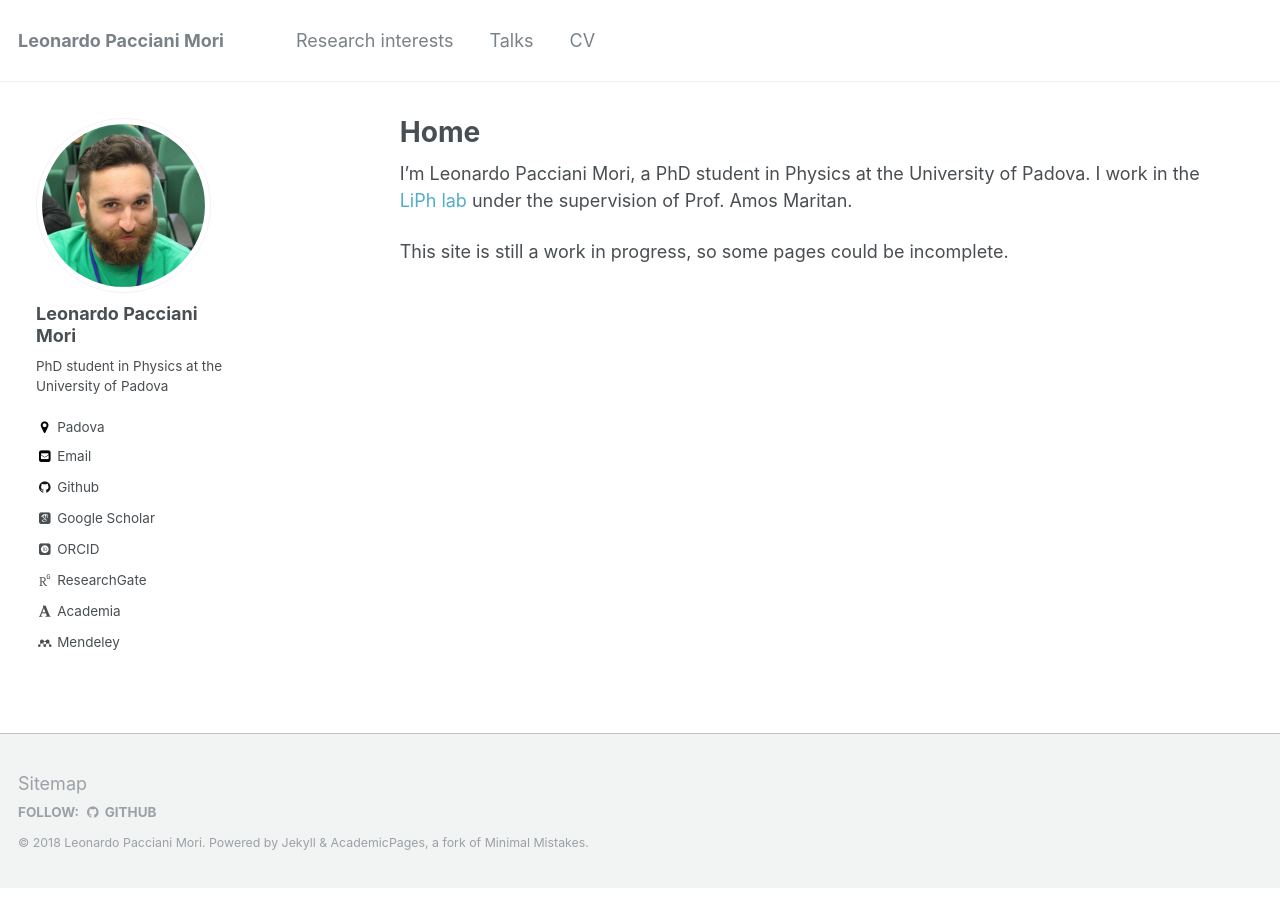
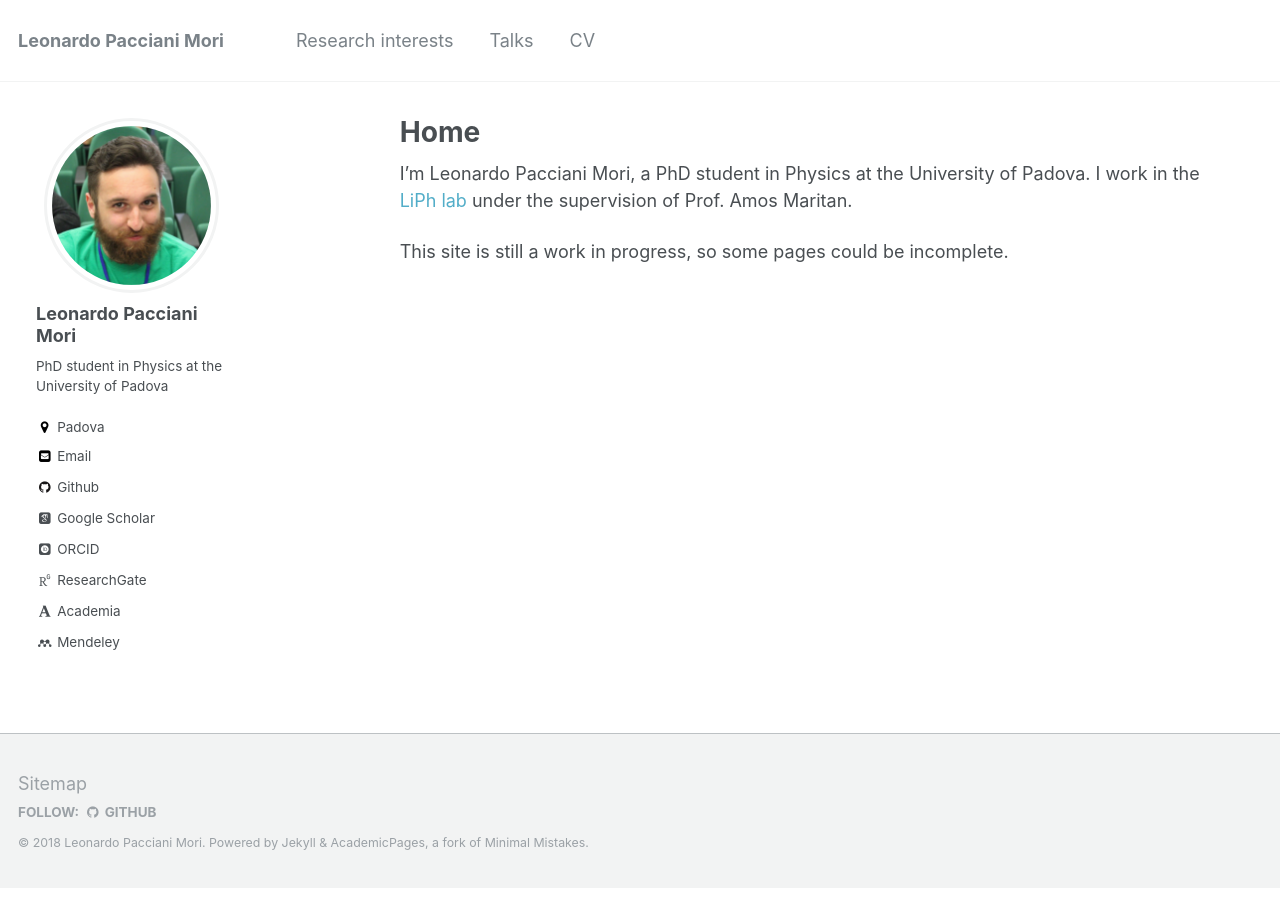
Before and after one commit to suweis/suweis.github.io, a Jekyll site: the page built from _pages/about.md, in a window 1280 px wide. Built offline with Jekyll 4.4.1, drawn with Linux system fonts in a browser that asks for light colours; some web fonts are replaced.

Commit message:
Centrata immagine profilo rispetto al nome

```diff
--- a/_sass/_sidebar.scss
+++ b/_sass/_sidebar.scss
@@ -79,6 +79,8 @@
     display: block;
     width: auto;
     height: auto;
+    margin-left: 4px;
+    margin-right: 6px;
   }
 
   img {
@@ -87,7 +89,7 @@
 
     @include breakpoint($large) {
       padding: 5px;
-      border: 1px solid $border-color;
+      border: 3px solid $border-color;
     }
   }
 }
```
Also changed, not shown: _sass/_navigation.scss (line endings or trailing spaces).
